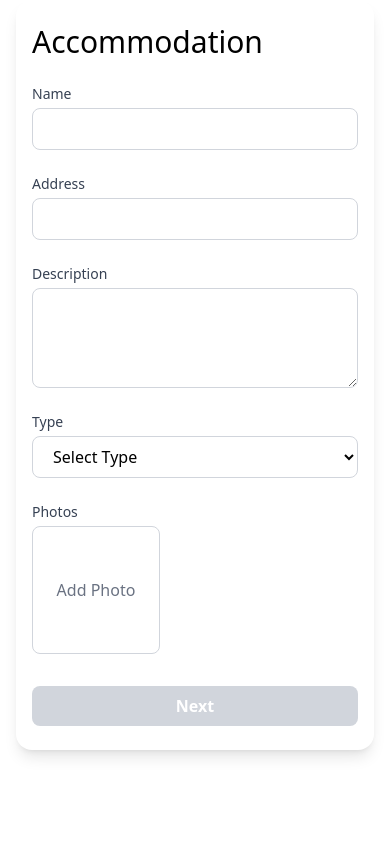
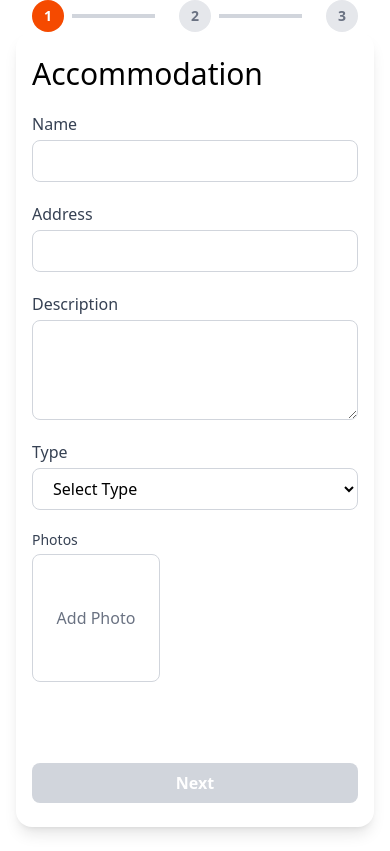
Before and after one commit to JuFML/multi-step-form-webcomponent, a React (Vite) app: page / in a window 390 px wide. Built offline with nearby package versions, Linux system fonts and the light colour scheme.

Commit message:
refactor: enhance step UI with dynamic titles, progress bar, and responsive layout

```diff
--- a/src/components/AccommodationForm.tsx
+++ b/src/components/AccommodationForm.tsx
@@ -42,6 +42,23 @@ const AccommodationForm = ({ element }: { element: HTMLElement }) => {
   return (
     <div className="w-full max-w-xl min-w-[320px] px-4 mx-auto mb-6">
 
+      <div className="flex w-full px-4 justify-center items-start sm:items-center gap-4">
+        {steps.map((item, index) => (
+          <div key={item.id} className={`flex items-center  ${index < steps.length - 1 ? "w-full" : "w-auto"}`}>
+            <div className={`flex items-center justify-center w-8 h-8 rounded-full text-sm font-bold
+          ${step === item.id ? "bg-orange-600 text-white" :
+                step > item.id ? "bg-green-500 text-white" : "bg-gray-200 text-gray-500"}`}>
+              {item.id}
+            </div>
+            {index < steps.length - 1 && (
+              <div className="flex flex-1 h-1 bg-gray-300 mx-2 relative">
+                <div className={`h-1 absolute top-0 left-0 transition-all duration-300 ${step > item.id ? "bg-green-500 w-full" : "bg-gray-300 w-0"}`} />
+              </div>
+            )}
+          </div>
+        ))}
+      </div>
+
       <div className=" min-w-[320px] px-4 mx-auto p-6 bg-white shadow-lg rounded-2xl space-y-8">
         {step === 1 && <Step1Accommodation title={steps[0].label} checkStepValidation={checkStepValidation} updateFormData={updateFormData} formData={formData} />}
         {step === 2 && <Step2Owner title={steps[1].label} checkStepValidation={checkStepValidation} updateFormData={updateFormData} formData={formData} />}
--- a/src/components/Input.tsx
+++ b/src/components/Input.tsx
@@ -14,7 +14,7 @@ const Input = ({ label, name, value, error, onChange, onBlur, inputType = 'input
 
   return (
     <div className="flex flex-col">
-      <label className="mb-1 text-sm font-medium text-gray-700">{label}</label>
+      <label className="mb-1 text-base font-medium text-gray-700">{label}</label>
 
       {inputType === 'textarea' ? (
         <textarea
--- a/src/components/Step1Accommodation.tsx
+++ b/src/components/Step1Accommodation.tsx
@@ -7,10 +7,11 @@ const typeOptions: string[] = ["apartment", "villa", "house"]
 interface Step1AccommodationProps {
   checkStepValidation: (isStepValid: boolean) => void;
   updateFormData: (info: IFormData) => void;
-  formData: IFormData
+  formData: IFormData;
+  title: string
 }
 
-const Step1Accommodation = ({ checkStepValidation, updateFormData, formData }: Step1AccommodationProps) => {
+const Step1Accommodation = ({ checkStepValidation, updateFormData, formData, title }: Step1AccommodationProps) => {
   const {
     error,
     photosPreview,
@@ -21,8 +22,8 @@ const Step1Accommodation = ({ checkStepValidation, updateFormData, formData }: S
   } = useStep1Form(checkStepValidation, updateFormData, formData)
 
   return (
-    <div className="space-y-6">
-      <h1 className="text-3xl">Accommodation</h1>
+    <div className="space-y-5 min-h-[80vh]">
+      <h1 className="text-3xl">{title}</h1>
       <Input inputType="input" label="Name" name="name" onChange={handleChange} onBlur={handleBlur} value={formData.accommodation.name} error={error.name} />
       <Input inputType="input" label="Address" name="address" onChange={handleChange} onBlur={handleBlur} value={formData.accommodation.address} error={error.address} />
       <Input inputType="textarea" label="Description" name="description" onChange={handleChange} onBlur={handleBlur} value={formData.accommodation.description} error={error.description} />
--- a/src/components/Step2Owner.tsx
+++ b/src/components/Step2Owner.tsx
@@ -5,15 +5,16 @@ import Input from "./Input"
 interface Step2OwnerProps {
   checkStepValidation: (isStepValid: boolean) => void;
   updateFormData: (info: IFormData) => void;
-  formData: IFormData
+  formData: IFormData;
+  title: string
 }
 
-const Step2Owner = ({ checkStepValidation, updateFormData, formData }: Step2OwnerProps) => {
+const Step2Owner = ({ checkStepValidation, updateFormData, formData, title }: Step2OwnerProps) => {
   const { error, handleChange, handleBlur } = useStep2Form(checkStepValidation, updateFormData, formData)
   return (
 
-    <div className="space-y-6">
-      <h1 className="text-3xl">Owner</h1>
+    <div className="space-y-5 min-h-[80vh]">
+      <h1 className="text-3xl">{title}</h1>
       <Input inputType="input" label="Name" name="name" onChange={handleChange} onBlur={handleBlur} value={formData.owner.name} error={error.name} />
       <Input inputType="input" label="Email" name="email" type="email" onChange={handleChange} onBlur={handleBlur} value={formData.owner.email} error={error.email} />
       <Input inputType="input" label="Phone" name="phone" onChange={handleChange} onBlur={handleBlur} value={formData.owner.phone} error={error.phone} />
--- a/src/components/Step3Summary.tsx
+++ b/src/components/Step3Summary.tsx
@@ -1,23 +1,24 @@
 import type { IFormData } from "../context/FormContext"
 
 interface Step3OwnerProps {
-  formData: IFormData
+  formData: IFormData;
+  stepsTitles: string[]
 }
 
-const Step3Summary = ({ formData }: Step3OwnerProps) => {
+const Step3Summary = ({ formData, stepsTitles }: Step3OwnerProps) => {
   const { name: accName, address, description, photosPreviews, type } = formData.accommodation
   const { name: ownerName, email, phone } = formData.owner
 
   return (
-    <div className="space-y-6">
+    <div className="space-y-5 min-h-[80vh]">
 
       <div className="flex flex-col space-y-4">
-        <h1 className="text-3xl">Accommodation</h1>
+        <h1 className="text-3xl">{stepsTitles[0]}</h1>
         <p><strong>Name: </strong>{accName}</p>
         <p><strong>Address: </strong>{address}</p>
         {description && <p><strong>Description: </strong>{description}</p>}
-        <p><strong>Type: </strong>{type}</p>
-        {photosPreviews && <><p><strong>Photos: </strong></p>
+        <p><strong>Type: </strong>{type[0].toUpperCase() + type.slice(1)}</p>
+        {photosPreviews.length > 0 && <><p><strong>Photos: </strong></p>
           <div className="flex gap-2">
             {photosPreviews.map(el => (<img
               key={el}
@@ -28,11 +29,11 @@ const Step3Summary = ({ formData }: Step3OwnerProps) => {
           </div>
         </>}
       </div>
-      <div className="flex flex-col space-y-4 mt-2.5">
-        <h1 className="text-3xl">Owner</h1>
+      <div className="flex flex-col space-y-4 mt-3.5">
+        <h1 className="text-3xl">{stepsTitles[1]}</h1>
         <p><strong>Name: </strong>{ownerName}</p>
         <p><strong>Email: </strong>{email}</p>
-        <p><strong>Phone: </strong>{phone}</p>
+        {phone && <p><strong>Phone: </strong>{phone}</p>}
       </div>
     </div>
   )
```
